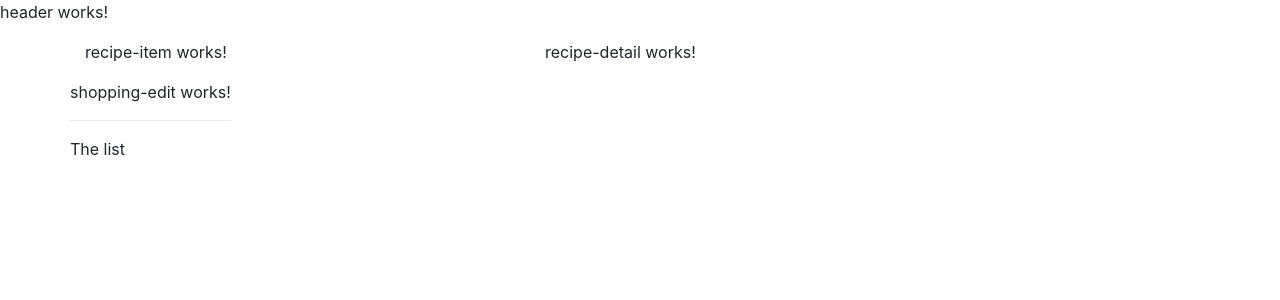
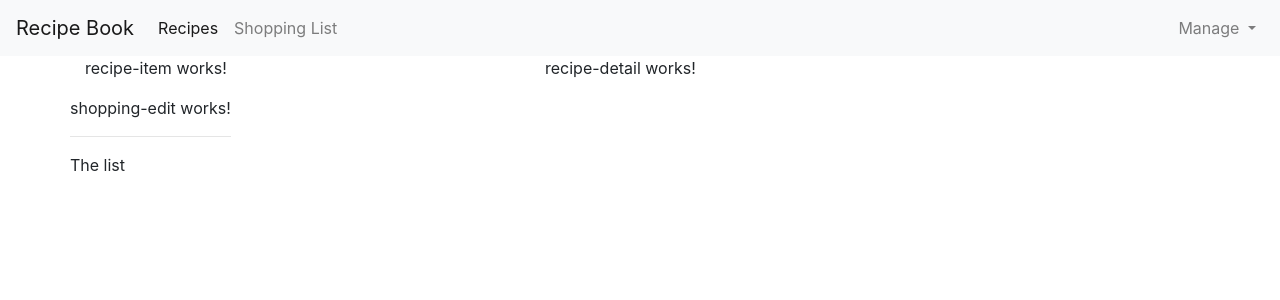
Before and after one commit to josephsieang/recipe-book-and-shopping-list-angular-app, an Angular app in the folder recipe-book-and-shopping-list-angular-app/: page / in a window 1280 px wide. Shown: the top 300 px of the page. Built offline with nearby package versions, Linux system fonts and the light colour scheme.

Commit message:
Finish navbar design

```diff
--- a/recipe-book-and-shopping-list-angular-app/angular.json
+++ b/recipe-book-and-shopping-list-angular-app/angular.json
@@ -24,7 +24,11 @@
               "node_modules/bootstrap/dist/css/bootstrap.min.css",
               "src/styles.css"
             ],
-            "scripts": []
+            "scripts": [
+              "node_modules/jquery/dist/jquery.min.js",
+              "node_modules/popper.js/dist/umd/popper.min.js",
+              "node_modules/bootstrap/dist/js/bootstrap.min.js"
+            ]
           },
           "configurations": {
             "production": {
--- a/recipe-book-and-shopping-list-angular-app/package.json
+++ b/recipe-book-and-shopping-list-angular-app/package.json
@@ -19,7 +19,10 @@
     "@angular/platform-browser": "~10.0.2",
     "@angular/platform-browser-dynamic": "~10.0.2",
     "@angular/router": "~10.0.2",
+    "@types/jquery": "^3.5.0",
     "bootstrap": "^4.5.0",
+    "jquery": "^3.5.1",
+    "popper.js": "^1.16.1",
     "rxjs": "~6.5.5",
     "tslib": "^2.0.0",
     "zone.js": "~0.10.3"
--- a/recipe-book-and-shopping-list-angular-app/src/app/header/header.component.html
+++ b/recipe-book-and-shopping-list-angular-app/src/app/header/header.component.html
@@ -1 +1,52 @@
-<p>header works!</p>
+<nav class="navbar navbar-expand-lg navbar-light bg-light">
+  <a class="navbar-brand" href="#">Recipe Book</a>
+  <button
+    class="navbar-toggler"
+    type="button"
+    data-toggle="collapse"
+    data-target="#navbarSupportedContent"
+    aria-controls="navbarSupportedContent"
+    aria-expanded="false"
+    aria-label="Toggle navigation"
+  >
+    <span class="navbar-toggler-icon"></span>
+  </button>
+
+  <div
+    class="navbar-collapse collapse justify-content-between"
+    id="navbarSupportedContent"
+  >
+    <ul class="navbar-nav mr-auto">
+      <li class="nav-item active">
+        <a class="nav-link" href="#"
+          >Recipes <span class="sr-only">(current)</span></a
+        >
+      </li>
+      <li class="nav-item">
+        <a class="nav-link" href="#">Shopping List</a>
+      </li>
+    </ul>
+    <ul class="navbar-nav">
+      <li class="nav-item dropdown">
+        <a
+          class="nav-link dropdown-toggle"
+          href="#"
+          id="navbarDropdown"
+          role="button"
+          data-toggle="dropdown"
+          aria-haspopup="true"
+          aria-expanded="false"
+        >
+          Manage
+        </a>
+        <div
+          class="dropdown-menu dropdown-menu-right"
+          aria-labelledby="navbarDropdown"
+        >
+          <a class="dropdown-item" href="#">Save Data</a>
+          <a class="dropdown-item" href="#">Fetch Data</a>
+        </div>
+      </li>
+    </ul>
+  </div>
+</nav>
--- a/recipe-book-and-shopping-list-angular-app/src/index.html
+++ b/recipe-book-and-shopping-list-angular-app/src/index.html
@@ -1,11 +1,11 @@
-<!doctype html>
+<!DOCTYPE html>
 <html lang="en">
   <head>
-  <meta charset="utf-8">
+    <meta charset="utf-8" />
     <title>RecipeBookAndShoppingListAngularApp</title>
-  <base href="/">
-  <meta name="viewport" content="width=device-width, initial-scale=1">
-  <link rel="icon" type="image/x-icon" href="favicon.ico">
+    <base href="/" />
+    <meta name="viewport" content="width=device-width, initial-scale=1" />
+    <link rel="icon" type="image/x-icon" href="favicon.ico" />
   </head>
   <body>
     <app-root></app-root>
```
Also changed, not shown: 1 other file (tests, documents, lock files or other folders). Lines whose indentation alone changed are shown as unchanged.
